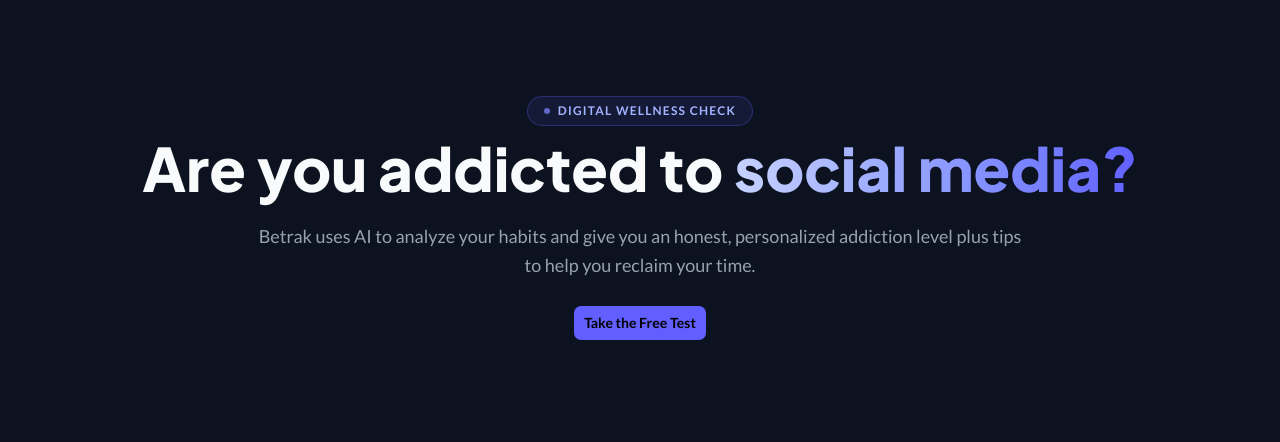
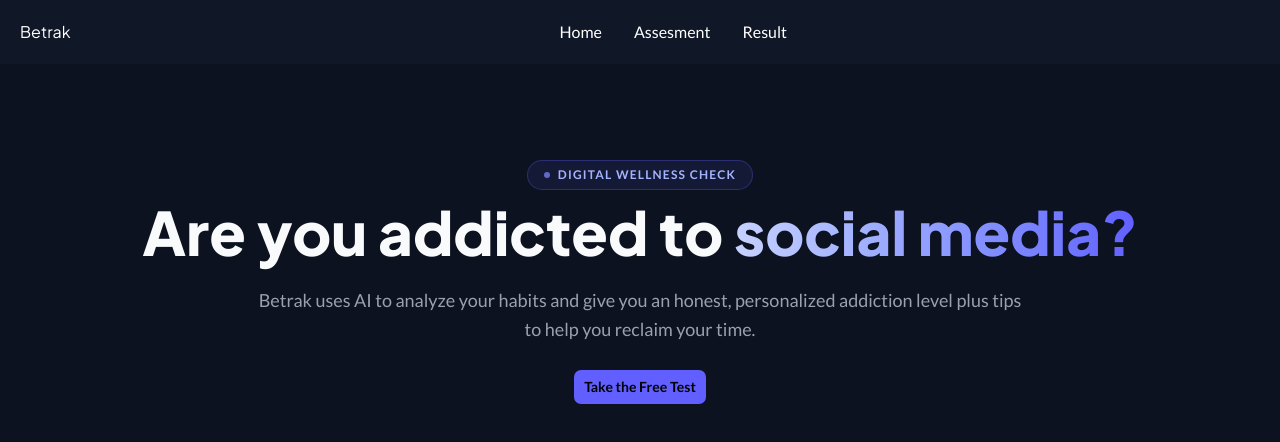
Before and after one commit to tahmid-khan-hub/Betrak, a Next.js app in the folder betrak-frontend/: page / in a window 1280 px wide. Shown: the top 442 px of the page. Built offline with nearby package versions, Linux system fonts and the light colour scheme.

Commit message:
Style the Navbar and import it in root layout

```diff
--- a/betrak-frontend/src/app/SharedComponents/Navbar/Navbar.tsx
+++ b/betrak-frontend/src/app/SharedComponents/Navbar/Navbar.tsx
@@ -1,3 +1,4 @@
+"use client"
 import { motion, AnimatePresence } from "framer-motion";
 import Link from "next/link";
 import Menu from "@/app/hooks/Menu";
@@ -6,31 +7,30 @@
   const { isOpen, setIsOpen, menuRef } = Menu();
   const links = (
     <>
-      <li className="transition-transform duration-200 hover:scale-110">
+      <li className="hover:text-indigo-500">
         <Link href="/">Home</Link>
       </li>
-      <li className="transition-transform duration-200 hover:scale-110">
-        <Link href="/jerseys">Jerseys</Link>
+      <li className="hover:text-indigo-500">
+        <Link href="/assesment">Assesment</Link>
       </li>
-      <li className="transition-transform duration-200 hover:scale-110">
-        <Link href="/about">About</Link>
+      <li className="hover:text-indigo-500">
+        <Link href="/result">Result</Link>
       </li>
     </>
   );
   return (
-    <div className="sticky top-0 z-10 bg-gray-50 text-white">
-      <div className="max-w-325 mx-auto w-full flex items-center justify-between px-4 md:px-3 h-16">
+    <div className="sticky top-0 z-10 bg-gray-900 text-white">
+      <div className="max-w-325 mx-auto w-full flex items-center justify-between px-2 md:px-3 h-16">
         {/* Left side */}
         <div
-          className="inline-flex items-center justify-center p-2
-        rounded-full transition-all duration-200 hover:scale-110"
+          className="jakartaSans inline-flex items-center justify-center p-2 "
         >
           Betrak
         </div>
 
         {/* Center links */}
         <div className="hidden lg:flex flex-1 justify-center">
-          <ul className="flex gap-8 text-black">{links}</ul>
+          <ul className="lato flex gap-8 text-white">{links}</ul>
         </div>
 
         {/* Right side */}
@@ -44,7 +44,7 @@
             >
               <svg
                 xmlns="http://www.w3.org/2000/svg"
-                className="h-6 w-6 text-black"
+                className="h-6 w-6 text-white"
                 fill="none"
                 viewBox="0 0 24 24"
                 stroke="currentColor"
@@ -67,8 +67,7 @@
                   exit={{ x: "100%", opacity: 0 }}
                   transition={{ duration: 0.4, ease: "easeInOut" }}
                   tabIndex={0}
-                  className="absolute right-0 mt-3 w-60 p-4 rounded-2xl shadow-lg
-             bg-white border border-white/20 flex flex-col gap-4 z-50 text-black"
+                  className="lato absolute right-0 mt-3 w-60 p-4 rounded-2xl shadow-lg bg-gray-900 border border-white/20 flex flex-col gap-4 z-50 text-white"
                 >
                   {links}
                 </motion.ul>
--- a/betrak-frontend/src/app/layout.tsx
+++ b/betrak-frontend/src/app/layout.tsx
@@ -2,6 +2,7 @@
 import { Lato, Plus_Jakarta_Sans, Inter } from "next/font/google";
 import "./globals.css";
 import { cn } from "@/lib/utils";
+import Navbar from "./SharedComponents/Navbar/Navbar";
 
 const inter = Inter({subsets:['latin'],variable:'--font-sans'});
 
@@ -32,7 +33,10 @@
       lang="en"
       className={cn("h-full", "antialiased", "bg-[#0c121f]", lato.variable, jakartaSans.variable, "font-sans", inter.variable)}
     >
-      <body className="min-h-full flex flex-col">{children}</body>
+      <body className="min-h-full flex flex-col">
+        <Navbar />
+        {children}
+      </body>
     </html>
   );
 }
```
